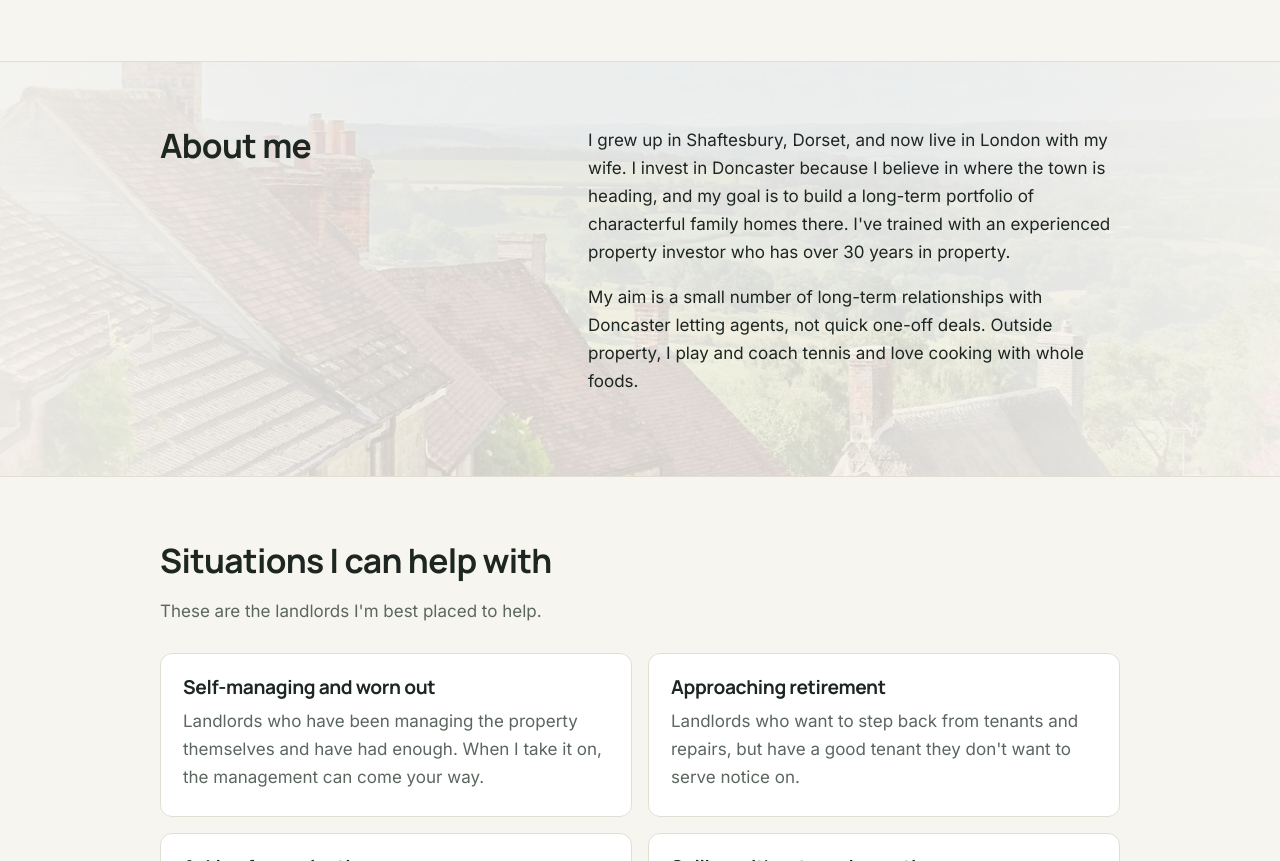
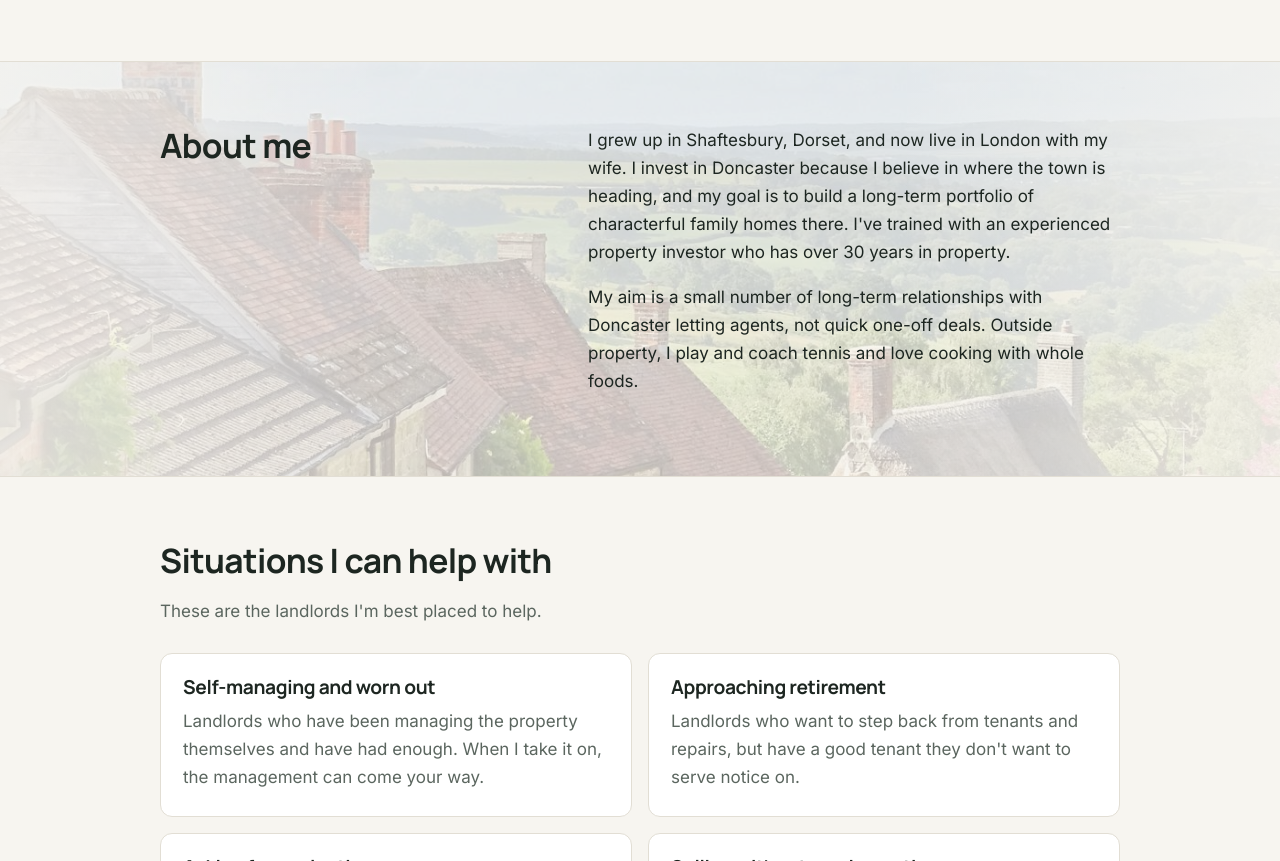
Before and after one commit to elliotsykes04-droid/elliotsykesproperty.com, a plain HTML site: page index.html in a window 1280 px wide. Shown: the part 1161-2022 px from the top of the page. Drawn offline with Linux system fonts and the light colour scheme.

Commit message:
Make Gold Hill background a little stronger
Co-Authored-By: Claude Opus 5.5 <noreply@anthropic.com>
Claude-Session: https://claude.ai/code/session_01EnFgTk59a1KQ3Gd4uRDbEK

```diff
--- a/index.html
+++ b/index.html
@@ -55,7 +55,7 @@ header.top .wrap{display:flex;align-items:center;justify-content:space-between;h
 .photo{aspect-ratio:4/5;max-width:100%;border-radius:14px;background:#111;overflow:hidden}
 .photo img{width:100%;height:100%;object-fit:cover}
 #about{position:relative;overflow:hidden;isolation:isolate}
-#about::before{content:"";position:absolute;inset:0;background:url(gold-hill.jpg) center 52%/cover no-repeat;opacity:.16;z-index:-1}
+#about::before{content:"";position:absolute;inset:0;background:url(gold-hill.jpg) center 52%/cover no-repeat;opacity:.26;z-index:-1}
 #about::after{content:"";position:absolute;inset:0;background:linear-gradient(90deg,var(--bg) 0%,transparent 30%,transparent 70%,var(--bg) 100%);opacity:.6;z-index:-1}
 /* sections */
 section{padding:64px 0;border-top:1px solid var(--line)}
```
